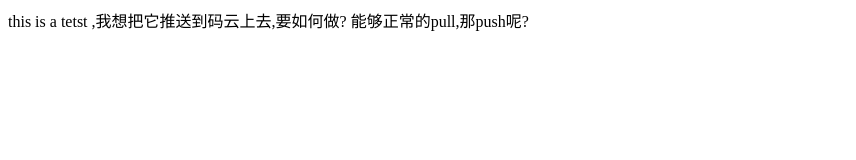
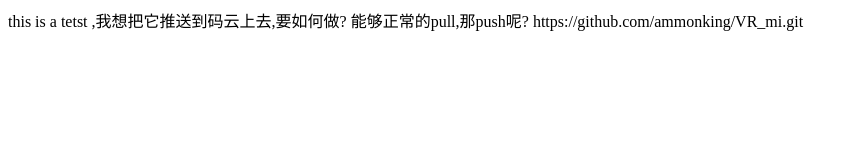
Before and after one commit to ammonking/VR_mi, a plain HTML site: page index.html in a window 1280 px wide. Shown: the whole page, without its empty margins (0-856 px from the left). Drawn offline with Linux system fonts and the light colour scheme.

Commit message:
啦啦啦啦

```diff
--- a/index.html
+++ b/index.html
@@ -7,5 +7,6 @@
 	<body>
 		this is a tetst ,我想把它推送到码云上去,要如何做?
 		能够正常的pull,那push呢?
+		https://github.com/ammonking/VR_mi.git
 	</body>
 </html>
```
